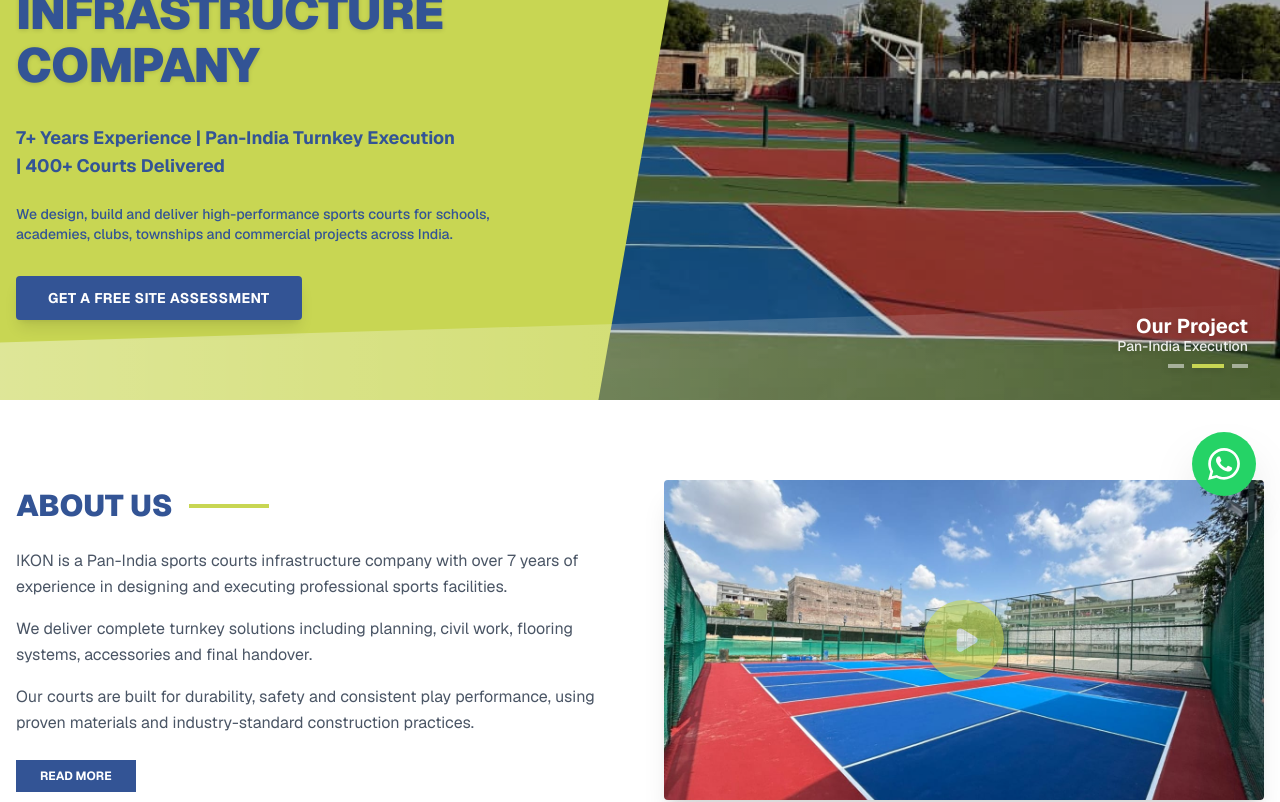
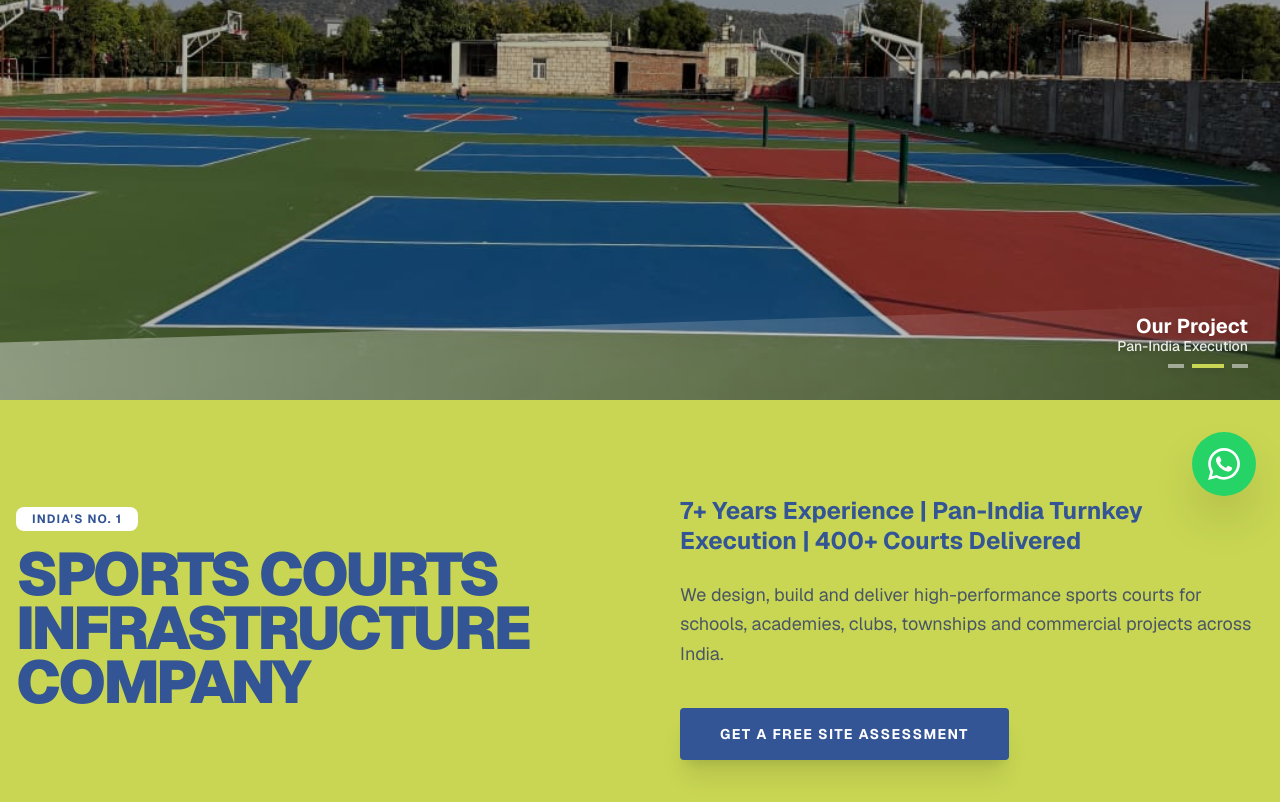
Before and after one commit to ikonsports5-maker/ikon, a Next.js app: page / in a window 1280 px wide. Shown: the part 280-1082 px from the top of the page. Built offline with nearby package versions, Linux system fonts and the light colour scheme.

Commit message:
added diff hero

```diff
--- a/app/page.tsx
+++ b/app/page.tsx
@@ -125,7 +125,7 @@ const App = () => {
       </div> */}
 
       {/* --- HERO SECTION --- */}
-      <div className="relative w-full h-[550px] md:h-[600px] bg-gray-200 overflow-hidden flex flex-col md:flex-row">
+    <div className="relative w-full h-[550px] md:h-[600px] bg-gray-200 overflow-hidden">
         {/* --- AUTO-SCROLLING BACKGROUND --- */}
         <div className="absolute inset-0 z-0">
           {heroImages.map((img, index) => (
@@ -142,38 +142,8 @@ const App = () => {
               />
             </div>
           ))}
-        {/* Dark Overlay for Readability */}
-        <div className="absolute inset-0 bg-black/20"></div>
-      </div>
-
-      {/* --- STATIC OVERLAYS (Green Slant) --- */}
-      <div
-        className="absolute top-0 left-0 h-full w-full md:w-[55%] z-10 hidden md:block"
-        style={{
-          backgroundColor: '#C8D653', // Using your green color
-          clipPath: 'polygon(0 0, 100% 0, 85% 100%, 0% 100%)'
-        }}
-      ></div>
-
-      <div className="absolute inset-0 bg-gradient-to-r from-[#C8D653]/90 to-transparent md:hidden z-10"></div>
-
-      {/* --- CONTENT --- */}
-      <div className="relative z-20 container mx-auto px-4 h-full flex items-center justify-center md:justify-start">
-        <div className="max-w-2xl text-[#335495] pt-12 md:pt-0 text-center md:text-left">
-          <h1 className="text-2xl sm:text-4xl md:text-5xl lg:text-5xl font-black uppercase leading-tight md:leading-[1.1] mb-6 md:mb-8 tracking-tight drop-shadow-sm">
-            India’s No. 1 <br className="hidden md:block"/> Sports Courts <br/>
-            Infrastructure Company
-          </h1>
-          <p className="text-[#335495] font-bold mb-6 text-sm md:text-lg">
-              7+ Years Experience | Pan-India Turnkey Execution<br/> | 400+ Courts Delivered
-          </p>
-          <p className="text-[#335495] hidden lg:block font-medium mb-8 text-xs md:text-sm max-w-lg">
-              We design, build and deliver high-performance sports courts for schools, academies, clubs, townships and commercial projects across India.
-          </p>
-          <button className="bg-[#335495] text-white px-8 py-3 text-xs md:text-sm font-bold uppercase hover:bg-blue-800 transition shadow-lg rounded-sm tracking-wide transform hover:-translate-y-0.5">
-            Get a Free Site Assessment
-          </button>
-        </div>
+          {/* Dark Overlay for Readability of bottom text */}
+          <div className="absolute inset-0 bg-black/30"></div>
         </div>
 
         {/* --- BOTTOM DECORATIVE STRIP --- */}
@@ -185,6 +155,7 @@ const App = () => {
             }}
         ></div>
 
+        {/* --- BOTTOM RIGHT CAPTION & INDICATORS --- */}
         <div className="absolute bottom-4 right-4 md:bottom-8 md:right-8 z-20 text-right text-white drop-shadow-md">
             <h3 className="text-sm md:text-xl font-bold leading-none">Our Project</h3>
             <p className="text-xs md:text-sm font-medium opacity-90">Pan-India Execution</p>
@@ -199,6 +170,40 @@ const App = () => {
             </div>
         </div>
       </div>
+
+      <section className="py-16 md:py-24  bg-[#C8D653] border-b border-gray-100">
+        <div className="container mx-auto px-4">
+          <div className="flex flex-col md:flex-row items-center gap-10 lg:gap-20">
+
+            {/* Left Column: Heading */}
+            <div className="w-full md:w-1/2">
+              <div className="inline-block bg-white rounded-lg text-[#335495] px-4 py-1 text-xs font-bold uppercase tracking-widest mb-4">
+                India's No. 1
+              </div>
+              <h1 className="text-4xl md:text-5xl lg:text-6xl font-black text-[#335495] uppercase leading-[0.9] tracking-tighter">
+                Sports Courts <br/> Infrastructure <br/> Company
+              </h1>
+              <div className="h-2 w-24 bg-transparent rounded-lg mt-8"></div>
+            </div>
+
+            {/* Right Column: Details & CTA */}
+            <div className="w-full md:w-1/2 space-y-6">
+              <p className="text-xl md:text-2xl font-bold text-[#335495] leading-tight">
+                7+ Years Experience | Pan-India Turnkey Execution | 400+ Courts Delivered
+              </p>
+              <p className="text-gray-600 text-base md:text-lg leading-relaxed max-w-xl">
+                We design, build and deliver high-performance sports courts for schools, academies, clubs, townships and commercial projects across India.
+              </p>
+              <div className="pt-4">
+                <button className="bg-[#335495] text-white px-10 py-4 text-sm font-bold uppercase hover:bg-blue-800 transition shadow-xl rounded-sm tracking-widest transform hover:-translate-y-1">
+                  Get a Free Site Assessment
+                </button>
+              </div>
+            </div>
+
+          </div>
+        </div>
+      </section>
 
       {/* --- ABOUT US SECTION --- */}
       <section className="py-12 md:py-20 bg-white">
```
Lines whose indentation alone changed are shown as unchanged.
